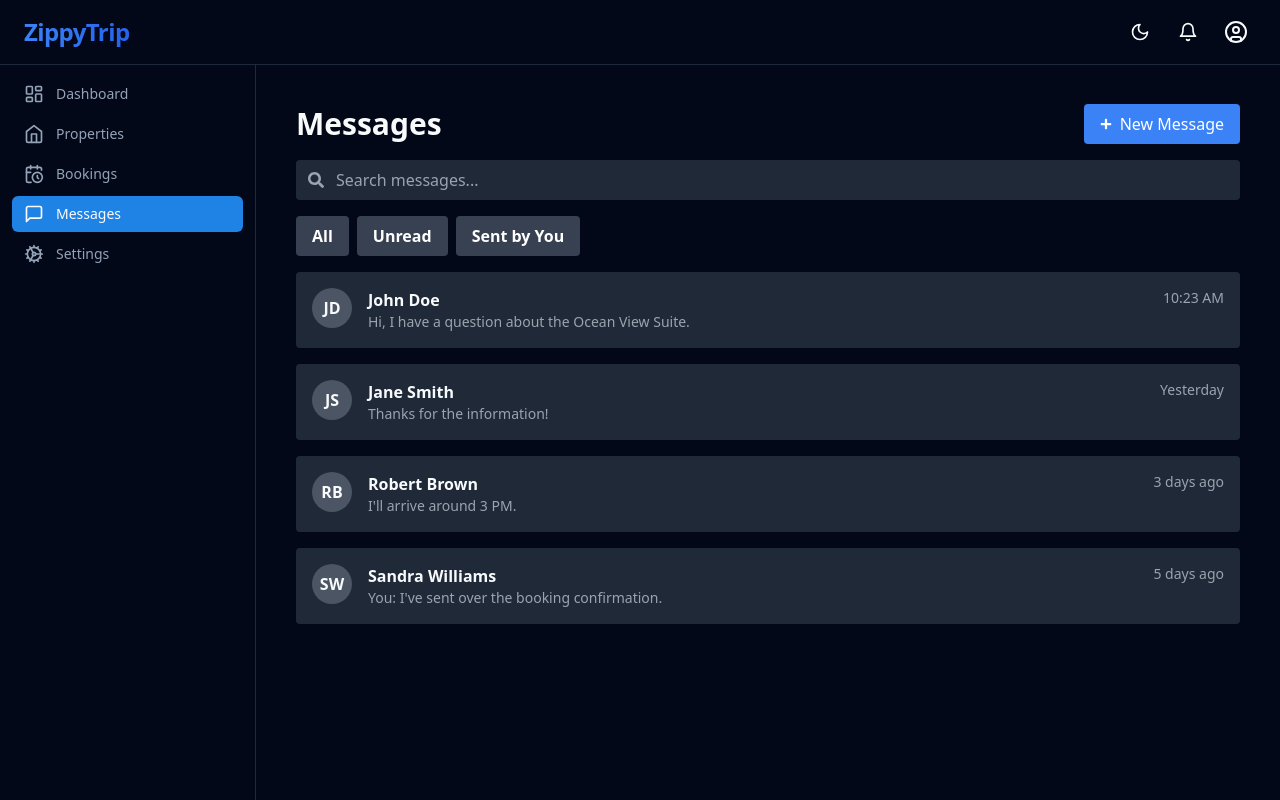
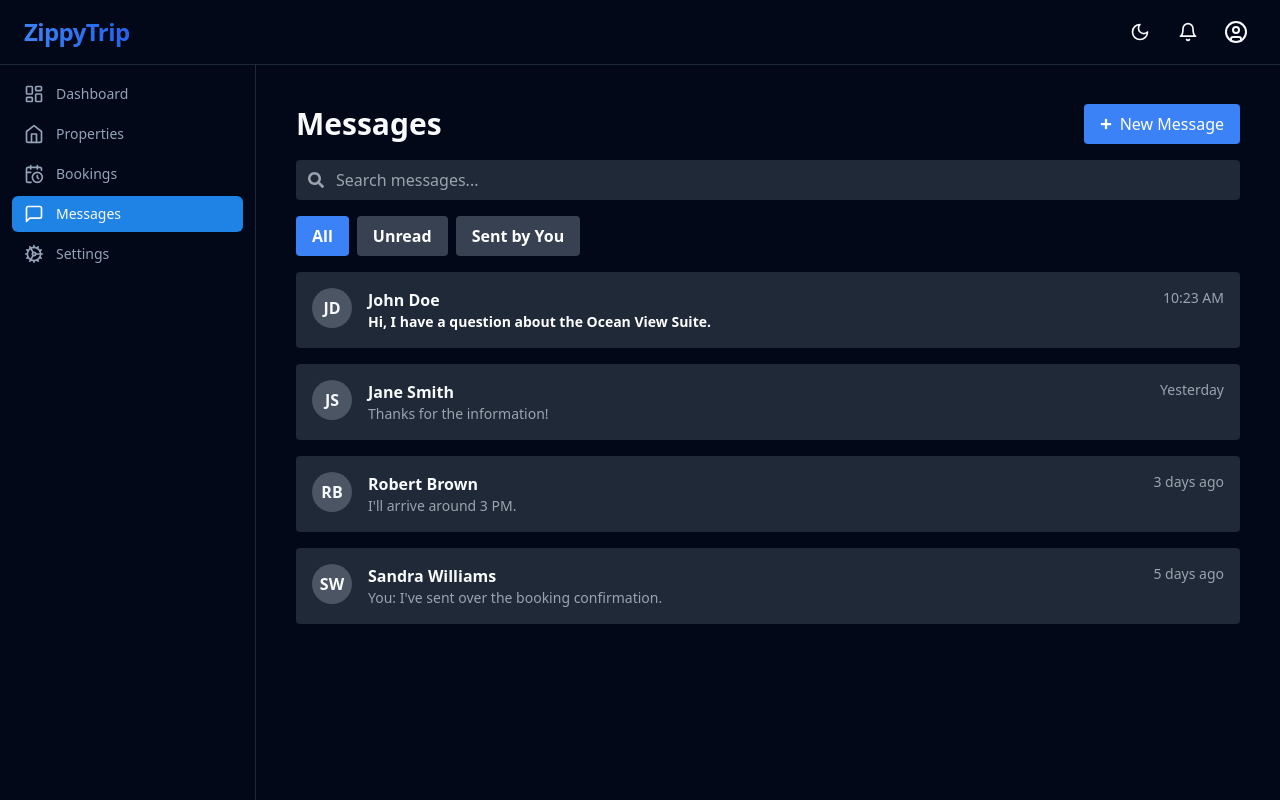
Before and after one commit to KarMa063/ZippyTrip, a React (Vite) app in the folder Frontend/project/: page /gmessages in a window 1280 px wide. Built offline with nearby package versions, Linux system fonts and the light colour scheme.

Commit message:
Adding functionality to filter conversation tab

```diff
--- a/Frontend/project/src/guesthouse/gpages/GMessages.tsx
+++ b/Frontend/project/src/guesthouse/gpages/GMessages.tsx
@@ -1,12 +1,23 @@
+import { useState } from 'react';
 import { FaPlus, FaSearch } from 'react-icons/fa';
 
 function GMessages() {
+  const [activeTab, setActiveTab] = useState('All');
+
   const conversations = [
-    { initials: 'JD', name: 'John Doe', message: 'Hi, I have a question about the Ocean View Suite.', time: '10:23 AM' },
-    { initials: 'JS', name: 'Jane Smith', message: 'Thanks for the information!', time: 'Yesterday' },
-    { initials: 'RB', name: 'Robert Brown', message: 'I\'ll arrive around 3 PM.', time: '3 days ago' },
-    { initials: 'SW', name: 'Sandra Williams', message: 'You: I\'ve sent over the booking confirmation.', time: '5 days ago' },
+    { initials: 'JD', name: 'John Doe', message: 'Hi, I have a question about the Ocean View Suite.', time: '10:23 AM', status: 'unread' },
+    { initials: 'JS', name: 'Jane Smith', message: 'Thanks for the information!', time: 'Yesterday', status: 'read' },
+    { initials: 'RB', name: 'Robert Brown', message: 'I\'ll arrive around 3 PM.', time: '3 days ago', status: 'read' },
+    { initials: 'SW', name: 'Sandra Williams', message: 'You: I\'ve sent over the booking confirmation.', time: '5 days ago', status: 'sent by you' },
   ];
+
+  // Filter conversations based on the active tab
+  const filteredConversations = conversations.filter((conversation) => {
+    if (activeTab === 'All') return true;
+    if (activeTab === 'Unread') return conversation.status === 'unread';
+    if (activeTab === 'Sent by You') return conversation.status === 'sent by you';
+    return true;
+  });
 
   return (
     <div className="p-4">
@@ -29,14 +40,18 @@ function GMessages() {
 
       <div className="flex gap-2 mb-4">
         {['All', 'Unread', 'Sent by You'].map((tab) => (
-          <button key={tab} className="px-4 py-2 bg-gray-700 rounded text-white font-semibold">
+          <button
+            key={tab}
+            className={`px-4 py-2 rounded font-semibold ${activeTab === tab ? 'bg-blue-500 text-white' : 'bg-gray-700 text-white'}`}
+            onClick={() => setActiveTab(tab)}
+          >
             {tab}
           </button>
         ))}
       </div>
 
       <div className="space-y-4">
-        {conversations.map(({ initials, name, message, time }) => (
+        {filteredConversations.map(({ initials, name, message, time, status }) => (
           <div key={name} className="flex items-start justify-between p-4 bg-gray-800 rounded">
             <div className="flex items-start gap-4">
               <div className="w-10 h-10 bg-gray-600 rounded-full flex items-center justify-center font-bold">
@@ -44,7 +59,9 @@ function GMessages() {
               </div>
               <div>
                 <p className="font-semibold">{name}</p>
-                <p className="text-gray-400 text-sm">{message}</p>
+                <p className={`text-sm ${status === 'unread' ? 'font-bold text-white' : 'text-gray-400'}`}>
+                  {message}
+                </p>
               </div>
             </div>
             <span className="text-sm text-gray-400">{time}</span>
```
